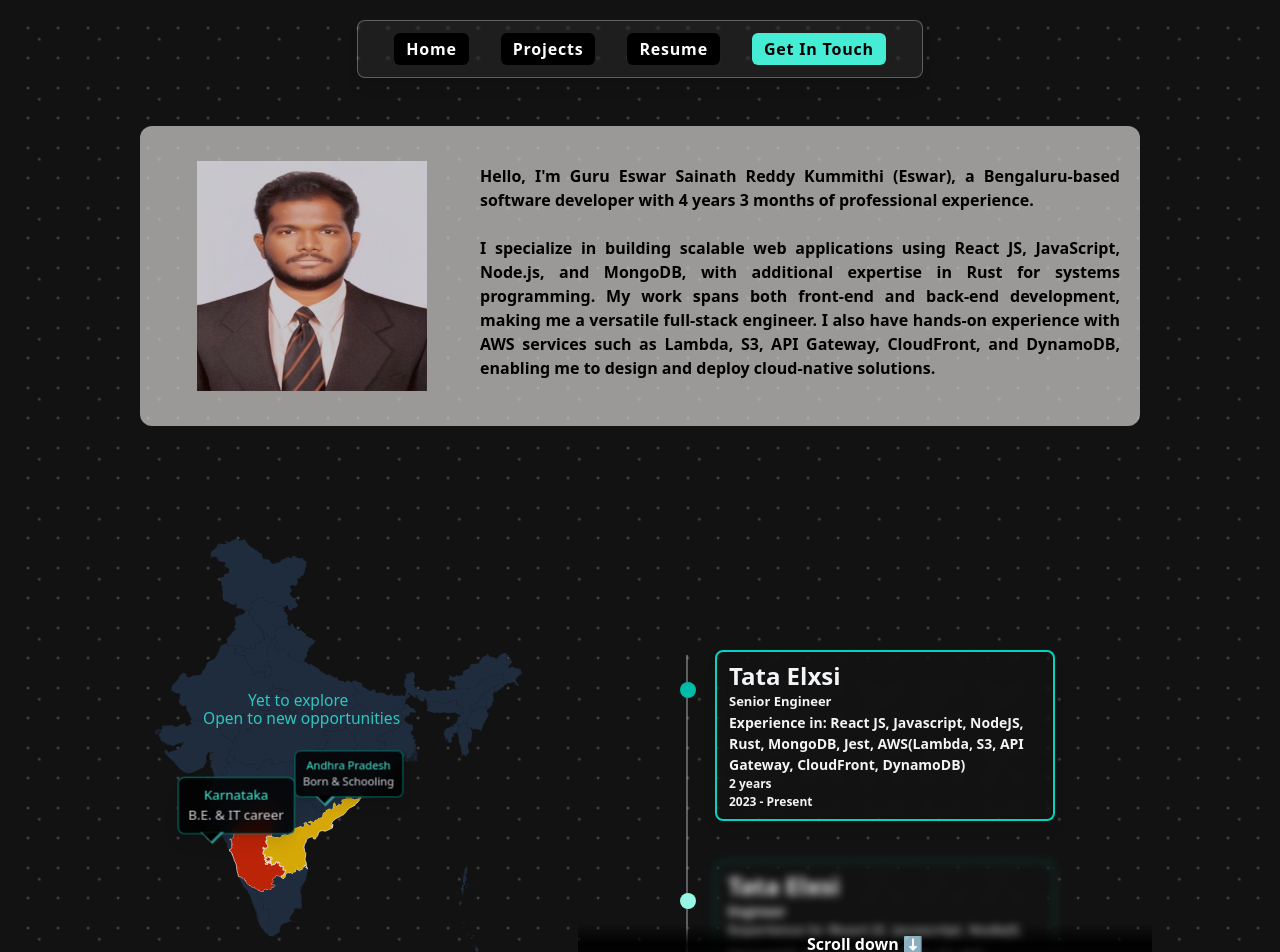
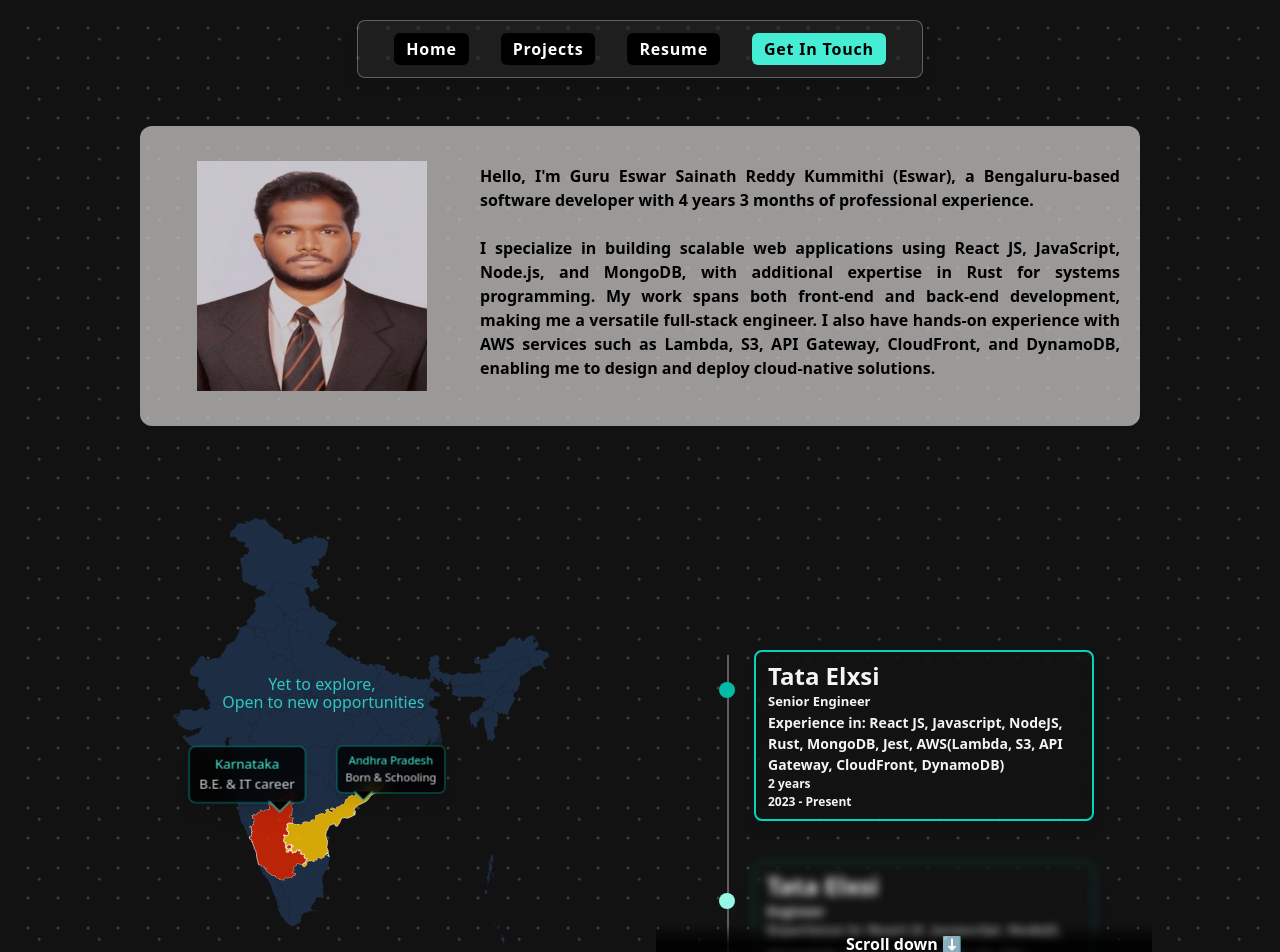
Before and after one commit to Eswar2103/eswar-portfolio, a React (Vite) app: page / in a window 1280 px wide. Shown: the top 952 px of the page. Built offline with nearby package versions, Linux system fonts and the light colour scheme.

Commit message:
Responsive changes

```diff
--- a/src/components/Annotation.jsx
+++ b/src/components/Annotation.jsx
@@ -1,7 +1,20 @@
-function Annotation({ children, styles, annotationHighlight }) {
+function Annotation({ children, styles, annotationHighlight, type }) {
+  const customStyles = {};
+  if (type === "left") {
+    customStyles["--before-top"] = "98.3%";
+    customStyles["--before-left"] = "17%";
+    customStyles["--after-top"] = "99.5%";
+    customStyles["--after-left"] = "15%";
+  } else if (type === "right") {
+    customStyles["--before-top"] = "98.3%";
+    customStyles["--before-left"] = "70%";
+    customStyles["--after-top"] = "99.5%";
+    customStyles["--after-left"] = "67.8%";
+  }
   return (
     <div
       className={`absolute annotation-box -translate-x-1/2 -translate-y-full bg-black/80 backdrop-blur max-[390px]:text-[0.6rem] text-[0.7rem] text-gray-200 px-2 py-1.5 rounded-md shadow-lg border border-teal-400/50 z-50 ${styles} ${annotationHighlight ? "border-teal-400 scale-120" : ""}`}
+      style={customStyles}
     >
       {children}
     </div>
--- a/src/components/Career.jsx
+++ b/src/components/Career.jsx
@@ -51,19 +51,21 @@ function Career() {
   }, []);
 
   return (
-    <div className="mt-18 mx-auto max-w-5xl flex flex-col sm:flex-row sm:h-[450px]">
-      <div className="flex flex-col sm:flex-row relative w-[350px] sm:w-[450px] max-w-[550px] text-center">
+    <div className="mt-18 mx-auto max-w-5xl flex flex-col sm:flex-row h-auto sm:h-[450px] justify-center gap-8">
+      <div className="flex flex-col sm:flex-row relative flex-1 max-w-[550px] text-center justify-center items-center">
         <IndiaMap />
         <Annotation
-          styles="left-[57%] top-[58%] sm:left-[49%] sm:top-[63%]"
+          styles="left-[56%] top-[59%] sm:left-[53%] sm:top-[62%]"
           annotationHighlight={annotationHighlight == "ap"}
+          type="left"
         >
           <p className="font-medium text-teal-300">Andhra Pradesh</p>
           <p className="text-gray-300">Born & Schooling</p>
         </Annotation>
         <Annotation
-          styles="top-[70%] left-[24%]"
+          styles="top-[62%] left-[22%] sm:top-[63%] sm:left-[24%]"
           annotationHighlight={annotationHighlight == "ka"}
+          type="right"
         >
           <p className="font-medium text-teal-300">Karnataka</p>
           <p className="text-gray-300">B.E. & IT career</p>
@@ -71,7 +73,7 @@ function Career() {
       </div>
       <div
         id="journey"
-        className="relative flex-1 overflow-auto scroll-hidden hover:backdrop-blur-xs"
+        className="relative sm:flex-1 overflow-auto scroll-hidden sm:hover:backdrop-blur-xs h-[450px] sm:h-auto"
       >
         <Journey itemsRef={itemsRef} activeElement={activeElement} />
         <p
--- a/src/components/IndiaMap.jsx
+++ b/src/components/IndiaMap.jsx
@@ -194,7 +194,7 @@ function IndiaMap() {
         />
       </g>
       <text fill="rgba(47, 198, 190, 1)" fontSize="26" x="155" y="380">
-        Yet to explore
+        Yet to explore,
       </text>
       <text fill="rgba(47, 198, 190, 1)" fontSize="26" x="80" y="410">
         Open to new opportunities
--- a/src/components/Journey.jsx
+++ b/src/components/Journey.jsx
@@ -47,8 +47,8 @@ function Journey({ itemsRef, activeElement }) {
   console.log("activeElement---:", activeElement);
   return (
     <div className="flex justify-center">
-      <div className="relative flex flex-col justify-center gap-y-10 text-[12px] py-12 my-22 h-[450px] sm:h-auto">
-        <div className="absolute left-[3%] top-[5%] h-[85%] w-[2px] bg-gray-300/40"></div>
+      <div className="relative flex flex-col gap-y-10 text-[12px] py-12 my-22 h-auto">
+        <div className="absolute left-[3.5%] top-[5%] h-[85%] w-[2px] bg-gray-300/40"></div>
         {data.map((d, i) => (
           <div key={d.title} className="relative">
             <div
--- a/src/index.css
+++ b/src/index.css
@@ -35,7 +35,7 @@ body {
 }
 
 #map-g > path {
-  fill: #1f2c3d;
+  fill: #1d2d43;
 }
 
 .land {
@@ -55,8 +55,8 @@ body {
   content: "";
   position: absolute;
   border-width: 10px;
-  top: 99.5%;
-  left: 19%;
+  top: var(--after-top);
+  left: var(--after-left);
   z-index: 1;
   border-color: rgba(56, 178, 172, 0.8) transparent transparent transparent;
 }
@@ -64,8 +64,8 @@ body {
 .annotation-box::before {
   content: "";
   position: absolute;
-  top: 98.3%;
-  left: 20%;
+  top: var(--before-top);
+  left: var(--before-left);
   border-width: 8px;
   border-style: solid;
   z-index: 2;
```
